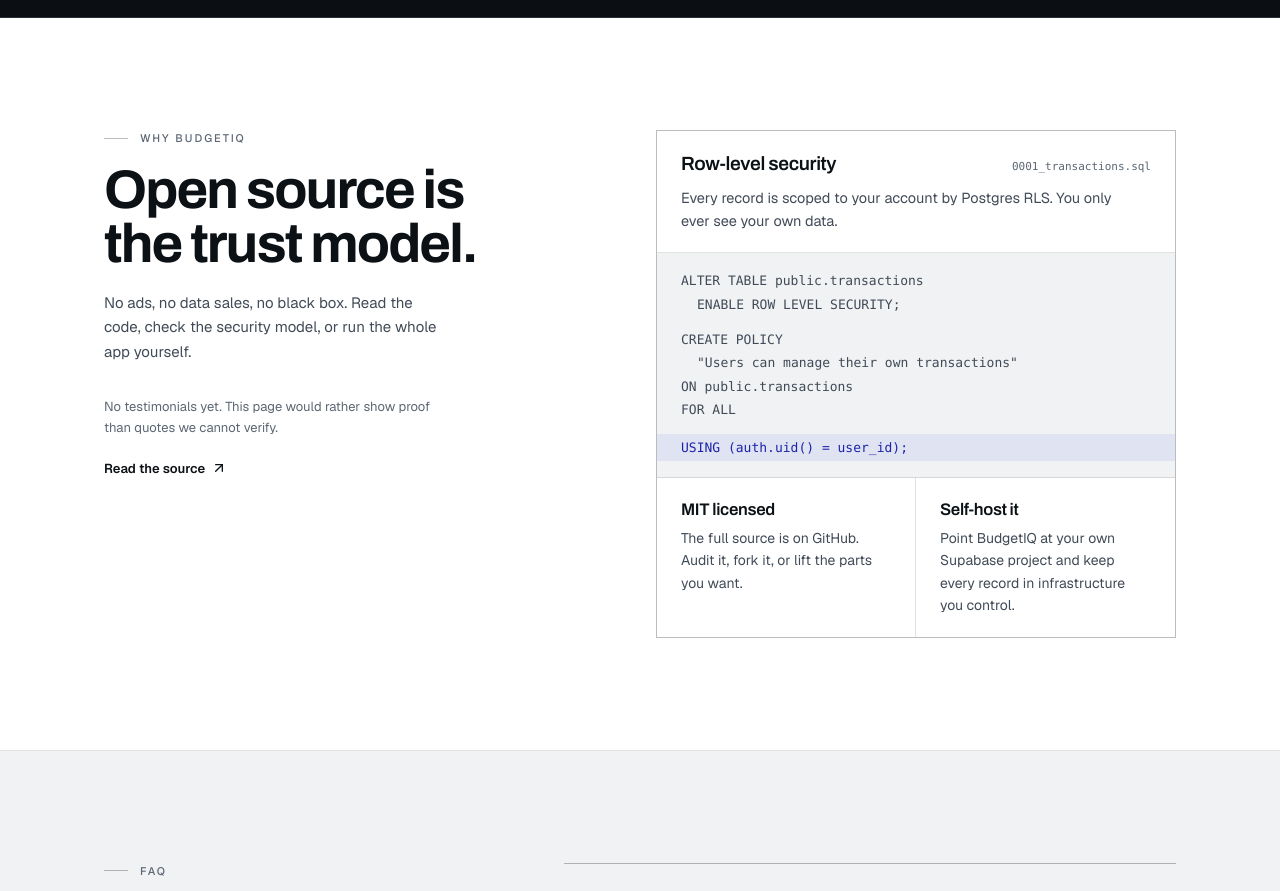
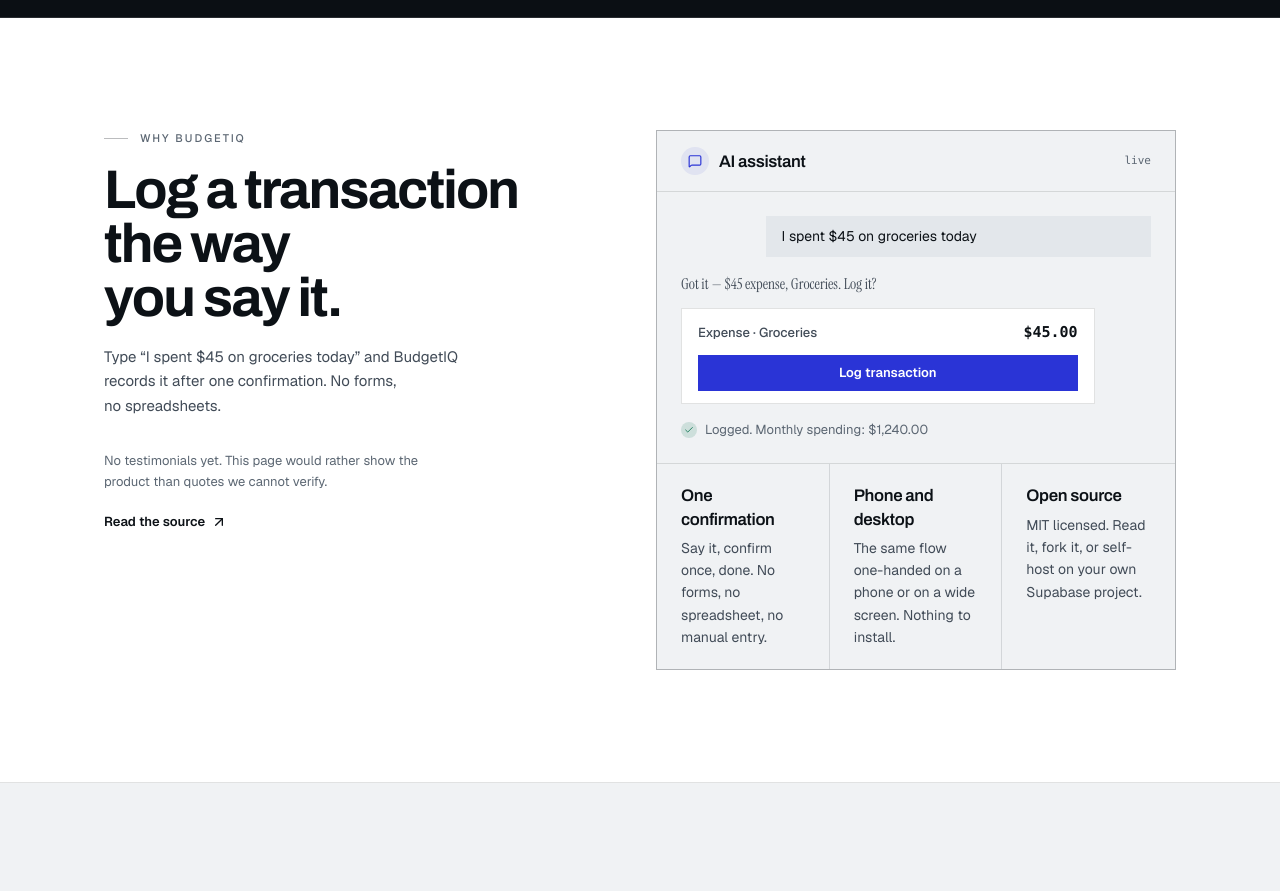
Before and after one commit to AmineMabrouk17/BudgetIQ, a Next.js app: page / in a window 1280 px wide. Shown: the part 2420-3311 px from the top of the page. Built offline with nearby package versions, Linux system fonts and the light colour scheme; no server answers.

Commit message:
feat(landing): rework 'Why BudgetIQ' section as conversational demo

```diff
--- a/components/landing/ProofSection.tsx
+++ b/components/landing/ProofSection.tsx
@@ -1,30 +1,31 @@
+import { Check, MessageSquare } from "lucide-react";
 import ArrowUpRightIcon from "@/components/landing/ArrowUpRightIcon";
 import Reveal from "@/components/landing/Reveal";
 import SectionIntro from "@/components/landing/SectionIntro";
 
-/** The policy below is quoted from this file, so the section can be checked
- *  against the repository instead of taken on faith. */
-const policySource =
-  "https://github.com/AmineMabrouk17/BudgetIQ/blob/main/supabase/migrations/0001_transactions.sql";
-
-const remainingProofs = [
+const proofs = [
   {
-    title: "MIT licensed",
+    title: "One confirmation",
     description:
-      "The full source is on GitHub. Audit it, fork it, or lift the parts you want.",
+      "Say it, confirm once, done. No forms, no spreadsheet, no manual entry.",
   },
   {
-    title: "Self-host it",
+    title: "Phone and desktop",
     description:
-      "Point BudgetIQ at your own Supabase project and keep every record in infrastructure you control.",
+      "The same flow one-handed on a phone or on a wide screen. Nothing to install.",
+  },
+  {
+    title: "Open source",
+    description:
+      "MIT licensed. Read it, fork it, or self-host on your own Supabase project.",
   },
 ];
 
 /**
- * The trust argument shown as the document that enforces it: the real RLS
- * policy, cited to its migration, with the two remaining proofs ruled in
- * underneath. One sheet instead of three icon cards, so the section proves
- * rather than asserts.
+ * The "Why BudgetIQ" argument, shown as the product doing the thing it claims:
+ * a real phrase typed, an assistant that understands it, one confirmation click,
+ * and the transaction is logged. Three small proofs underneath, so the section
+ * demonstrates rather than asserts.
  */
 export default function ProofSection() {
   return (
@@ -37,16 +38,16 @@ export default function ProofSection() {
           <Reveal variant="up" className="lg:col-span-5">
             <SectionIntro
               eyebrow="Why BudgetIQ"
-              title="Open source is the trust model."
-              description="No ads, no data sales, no black box. Read the code, check the security model, or run the whole app yourself."
+              title="Log a transaction the way you say it."
+              description="Type “I spent $45 on groceries today” and BudgetIQ records it after one confirmation. No forms, no spreadsheets."
               size="medium"
-              titleMeasure="14ch"
+              titleMeasure="16ch"
               descriptionMeasure="38ch"
               descriptionClassName="mt-5"
             />
             <div className="mt-8">
               <p className="max-w-[38ch] text-pretty text-[13px] leading-[1.6] text-ink-mute">
-                No testimonials yet. This page would rather show proof than
+                No testimonials yet. This page would rather show the product than
                 quotes we cannot verify.
               </p>
               <a
@@ -64,49 +65,68 @@ export default function ProofSection() {
             delay={80}
             className="lg:col-span-6 lg:col-start-7"
           >
-            <div className="border border-rule-strong">
-              <div className="border-b border-rule px-5 pb-5 pt-5 sm:px-6">
-                <div className="flex flex-wrap items-baseline justify-between gap-x-4 gap-y-1">
-                  <h3 className="font-display text-[1.2rem] font-semibold leading-snug tracking-[-0.02em] text-ink">
-                    Row-level security
+            <div className="border border-rule-strong bg-canvas">
+              <div className="border-b border-rule px-5 py-4 sm:px-6">
+                <div className="flex items-center gap-2.5">
+                  <span
+                    aria-hidden="true"
+                    className="inline-flex h-7 w-7 items-center justify-center rounded-full bg-signal-soft text-signal"
+                  >
+                    <MessageSquare className="h-3.5 w-3.5" />
+                  </span>
+                  <h3 className="font-display text-[1.05rem] font-semibold leading-snug tracking-[-0.02em] text-ink">
+                    AI assistant
                   </h3>
-                  <a
-                    href={policySource}
-                    className="font-mono text-[11px] text-ink-mute underline-offset-4 transition-colors hover:text-signal hover:underline"
-                  >
-                    0001_transactions.sql
-                  </a>
+                  <span className="ml-auto font-mono text-[11px] text-ink-mute">
+                    live
+                  </span>
                 </div>
-                <p className="mt-2 max-w-[46ch] text-pretty text-[14.5px] leading-[1.6] text-ink-soft">
-                  Every record is scoped to your account by Postgres RLS. You
-                  only ever see your own data.
-                </p>
               </div>
 
-              <div className="border-b border-rule bg-canvas px-5 py-4 sm:px-6">
-                <code className="block font-mono text-[11.5px] leading-[1.8] text-ink-soft sm:text-[13px]">
-                  <span className="block">ALTER TABLE public.transactions</span>
-                  <span className="block pl-4">
-                    ENABLE ROW LEVEL SECURITY;
+              <div className="space-y-4 px-5 py-6 sm:px-6">
+                <div className="ml-auto max-w-[82%] bg-surface-2 px-4 py-2.5 text-[14px] leading-[1.5] text-ink">
+                  I spent $45 on groceries today
+                </div>
+
+                <div className="max-w-[88%]">
+                  <p className="font-voice text-[15px] leading-[1.5] text-ink-soft">
+                    Got it — $45 expense, Groceries. Log it?
+                  </p>
+                  <div className="mt-3 border border-rule bg-surface px-4 py-3">
+                    <div className="flex items-baseline justify-between gap-4">
+                      <span className="text-[13px] font-medium text-ink-soft">
+                        Expense · Groceries
+                      </span>
+                      <span className="font-mono text-[15px] font-semibold tabular-nums text-ink">
+                        $45.00
+                      </span>
+                    </div>
+                    <div
+                      aria-hidden="true"
+                      className="mt-3 inline-flex w-full items-center justify-center bg-signal px-3 py-2 text-[13px] font-semibold text-on-signal"
+                    >
+                      Log transaction
+                    </div>
+                  </div>
+                </div>
+
+                <div className="flex items-center gap-2 text-[13px] text-ink-mute">
+                  <span
+                    aria-hidden="true"
+                    className="inline-flex h-4 w-4 items-center justify-center rounded-full bg-positive/15 text-positive"
+                  >
+                    <Check className="h-2.5 w-2.5" />
                   </span>
-                  <span className="mt-3 block">CREATE POLICY</span>
-                  <span className="block pl-4">
-                    &quot;Users can manage their own transactions&quot;
-                  </span>
-                  <span className="block">ON public.transactions</span>
-                  <span className="block">FOR ALL</span>
-                  <span className="mt-3 -mx-5 block bg-signal-soft px-5 py-0.5 font-medium text-signal-deep sm:-mx-6 sm:px-6">
-                    USING (auth.uid() = user_id);
-                  </span>
-                </code>
+                  Logged. Monthly spending: $1,240.00
+                </div>
               </div>
 
-              <div className="grid sm:grid-cols-2">
-                {remainingProofs.map(({ title, description }, index) => (
+              <div className="grid border-t border-rule sm:grid-cols-3">
+                {proofs.map(({ title, description }, index) => (
                   <div
                     key={title}
                     className={`px-5 py-5 sm:px-6 ${
-                      index === 0
+                      index < proofs.length - 1
                         ? "border-b border-rule sm:border-b-0 sm:border-r"
                         : ""
                     }`}
```
Also changed, not shown: 1 other file (tests, documents, lock files or other folders).
